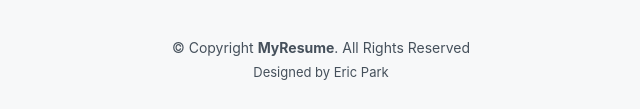
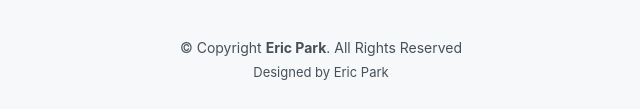
Before and after one commit to ericgpark/Eric-Park-Website, a website with bundled scripts: page index.html in a window 1280 px wide. Shown: the part 6333-6442 px from the top of the page, 319-959 px from the left. Built offline with nearby package versions, Linux system fonts and the light colour scheme.

Commit message:
Update index.html

```diff
--- a/index.html
+++ b/index.html
@@ -710,7 +710,7 @@
         <a target="_blank" href="https://open.spotify.com/artist/4EptIy0EPkUR6pkbeRrkNF?si=skPjo5rvT5KgGTgl84k8Kw" class="spotify"><i class="bx bxl-spotify"></i></a>
       </div>
       <div class="copyright">
-        &copy; Copyright <strong><span>MyResume</span></strong>. All Rights Reserved
+        &copy; Copyright <strong><span>Eric Park</span></strong>. All Rights Reserved
       </div>
       <div class="credits">
         <!-- All the links in the footer should remain intact. -->
```
